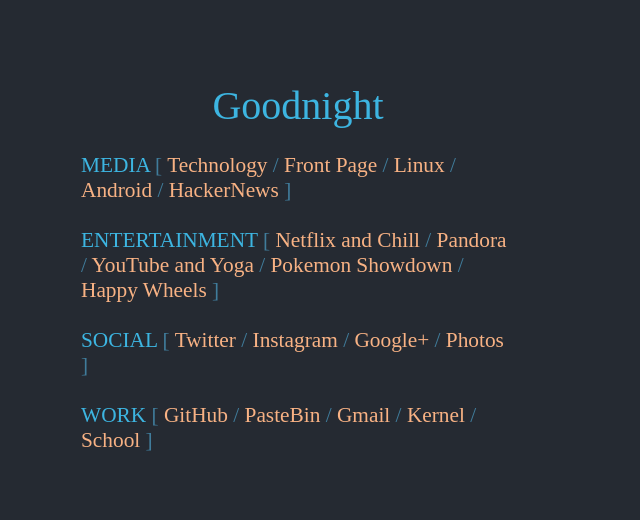
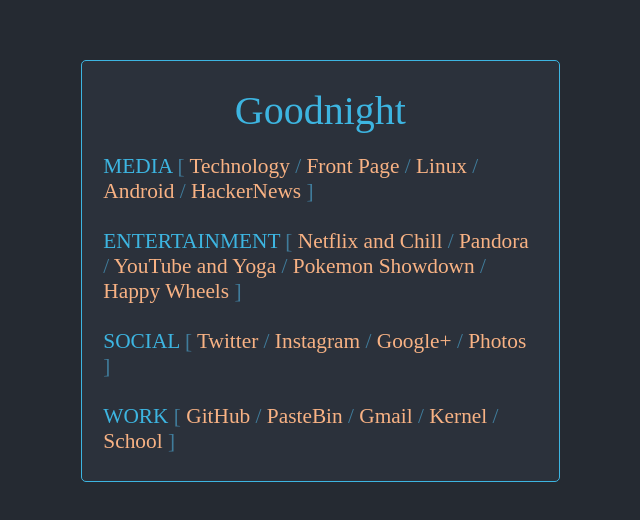
Before and after one commit to KevinParnell/my-homepage, a plain HTML site: page index.html in a window 1280 px wide. Shown: the part 150-670 px from the top of the page, without its empty margins (342-982 px from the left). Drawn offline with Linux system fonts and the light colour scheme.

Commit message:
changed some of my css to look more aesthetic, took some design cues from seanpianka

```diff
--- a/style.css
+++ b/style.css
@@ -6,8 +6,15 @@
 font-family: ubuntu;
 }
 
+* {
+    margin: 0;
+    padding: 0;
+}
+
 
 body {
+width: 100%;
+height: 100%;
 background: #252a32;
 color: #3DB5E1  ;
 font-family: ubuntu;
@@ -20,15 +27,15 @@
 }
 
 a:hover {
-color: #3DB5E1
+color: #3DB5E1;
 }
 
 h1 {
 font-family: ubuntu;
 font-size: 30pt;
 font-weight: normal;
-margin-top: -18px;
-margin-bottom: 24px;
+margin-top: -34px;
+margin-bottom: 20px;
 }
 
 .links {
@@ -39,8 +46,12 @@
 max-width: 434px;
 max-height: 300px;
 position: absolute;
-top: 50%;
+top: 45%;
 left: 50%;
+border: 1px solid #3DB5E1;
+border-radius: 5px;
+padding: 60px 1em;
+background: #2b313b;
 margin-top: -150px;
 margin-left: -217px;
 }
```
